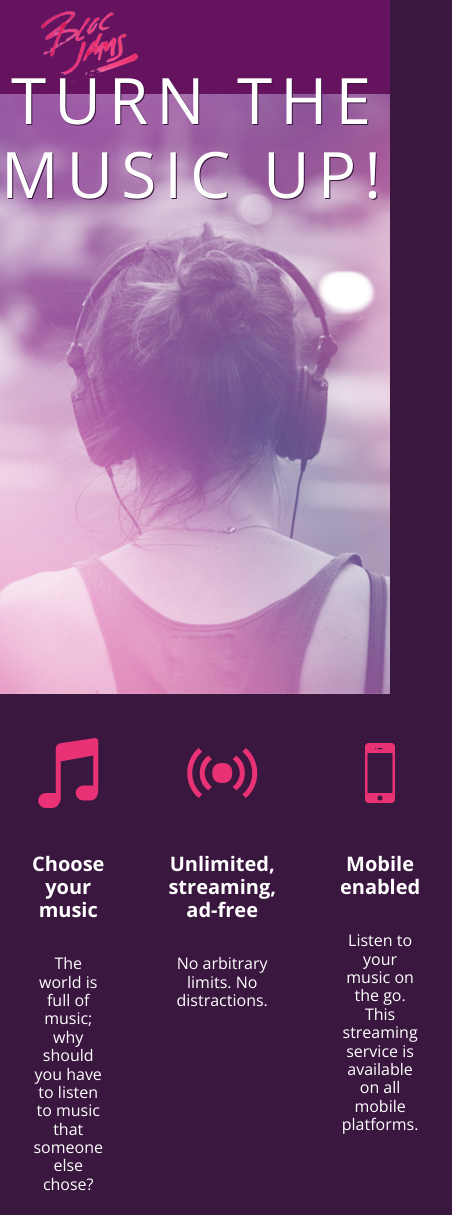
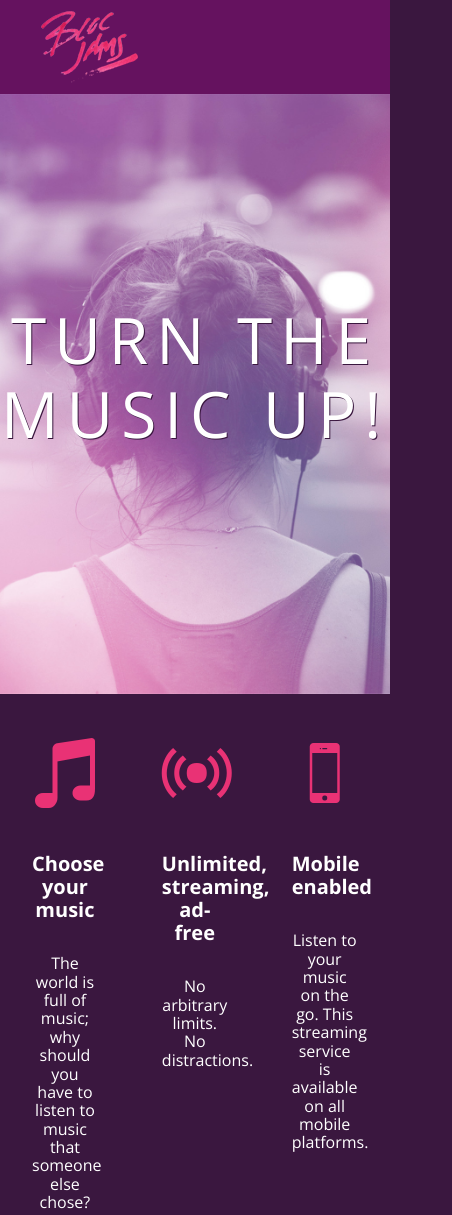
Before and after one commit to 206Tony/bloc-jams, a website: page index.html in a window 390 px wide. Shown: the whole page, 452 px wide, since content can reach past the window. Drawn offline with nearby package versions, Linux system fonts and the light colour scheme.

Commit message:
Checkpoint-4-basic-responsiveness

```diff
--- a/index.html
+++ b/index.html
@@ -2,10 +2,12 @@
  <html>
      <head>
          <title>Bloc Jams</title>
+         <meta name="viewport" content="width=device-width, initial-scale=1">
          <link rel="stylesheet" type="text/css" href="http://fonts.googleapis.com/css?family=Open+Sans:400,800,600,700,300">
          <link rel="stylesheet" type="text/css" href="http://code.ionicframework.com/ionicons/2.0.1/css/ionicons.min.css">
          <link rel="stylesheet" type="text/css" href="styles/normalize.css">
          <link rel="stylesheet" type="text/css" href="styles/main.css">
+         <link rel="stylesheet" type="text/css" href="styles/landing.css">
      </head>
      <body class="landing">
         <nav class="navbar"><!-- navigation bar -->
@@ -14,18 +16,18 @@
         <section class="hero-content"> <!-- hero content -->
             <h1 class="hero-title">Turn the music up!</h1>
         </section>
-        <section class="selling-points"> <!-- selling points -->
-            <div class="point">
+        <section class="selling-points container"> <!-- selling points -->
+            <div class="point column third">
                 <span class="ion-music-note"></span>
                 <h5 class="point-title">Choose your music</h5>
                 <p class="point-description">The world is full of music; why should you have to listen to music that someone else chose?</p>
             </div>
-            <div class="point">
+            <div class="point column third">
                 <span class="ion-radio-waves"></span>
                 <h5 class="point-title">Unlimited, streaming, ad-free</h5>
                 <p class="point-description">No arbitrary limits. No distractions.</p>
             </div>
-            <div class="point">
+            <div class="point column third">
                 <span class="ion-iphone"></span>
                 <h5 class="point-title">Mobile enabled</h5>
                 <p class="point-description">Listen to your music on the go. This streaming service is available on all mobile platforms.</p>
--- /dev/null
+++ b/styles/landing.css
@@ -0,0 +1,48 @@
+body.landing {
+    background-color: rgb(58,23,63);
+}
+
+.hero-content {
+    position: relative;
+    min-height: 600px;
+    background-image: url(../assets/images/bloc_jams_bg.jpg);
+    background-repeat: no-repeat;
+    background-position: center center;
+    background-size: cover;
+}
+
+.hero-content .hero-title {
+    position: absolute;
+    top: 40%;
+    -webkit-transform: translateY(-50%);
+    -moz-transform: translateY(-50%);
+    transform: translateY(-50%);
+    width: 100%;
+    text-align: center;
+    font-size: 4rem;
+    font-weight: 300;
+    text-transform: uppercase;
+    letter-spacing: 0.5rem;
+    text-shadow: 1px 1px 0px rgb(58,23,63);
+}
+
+.selling-points {
+    position: relative;
+}
+
+.point {
+    position: relative;
+    padding: 2rem;
+    text-align: center;
+}
+
+.point .point-title {
+    font-size: 1.25rem;
+}
+
+.ion-music-note,
+.ion-radio-waves,
+.ion-iphone {
+    color: rgb(233,50,117);
+    font-size: 5rem;
+}
--- a/styles/main.css
+++ b/styles/main.css
@@ -1,31 +1,28 @@
+*, *::before, *::after {
+    -moz-box-sizing: border-box;
+    -webkit-box-sizing: border-box;
+    box-sizing: border-box;
+}
+
 html {
     height: 100%;
     font-size: 100%;
-
 }
 
 body {
     font-family: "Open Sans";
     color: white;
     min-height: 100%;
-
-}
-
-body.landing {
-    background-color: rgb(58,23,63);
-
 }
 
 .navbar {
     padding: .5rem;
     background-color: rgb(101,18,95);
-
 }
 
 .navbar .logo {
     position: relative;
     left: 2rem;
-
 }
 
 .hero-content {
@@ -35,7 +32,6 @@ body.landing {
     background-repeat: no-repeat;
     background-position: center center;
     background-size: cover;
-
 }
 
 .hero-content .hero-title {
@@ -52,7 +48,6 @@ body.landing {
     text-transform: uppercase;
     letter-spacing: 0.5rem;
     text-shadow: 1px 1px 0px rgb(58,23,63);
-
 }
 
 .selling-point {
@@ -62,7 +57,6 @@ body.landing {
     -webkit-box-sizing: border-box;
     -moz-box-sizing: border-box;
     box-sizing: border-box;
-
 }
 
 .point {
@@ -71,12 +65,10 @@ body.landing {
     width: 33.3%;
     padding: 2rem;
     text-align: center;
-
 }
 
 .point .point-title{
     font-size: 1.25rem;
-
 }
 
 .ion-music-note,
@@ -84,5 +76,25 @@ body.landing {
 .ion-iphone {
     color: rgb(233,50,117);
     font-size: 5rem;
+}
 
+.container {
+    margin: 0 auto;
+    max-width: 64rem;
 }
+
+/* Medium screens (640px) */
+@media(min-width: 640px) {
+    html {font-size: 112%}
+}
+
+.column {
+    float: left;
+    padding-left: 1rem;
+    padding-right: 1rem;
+}
+
+/* Large screens (1024px) */
+@media (min-width: 1024px) {
+    html {font-size: 120%}
+}
```
